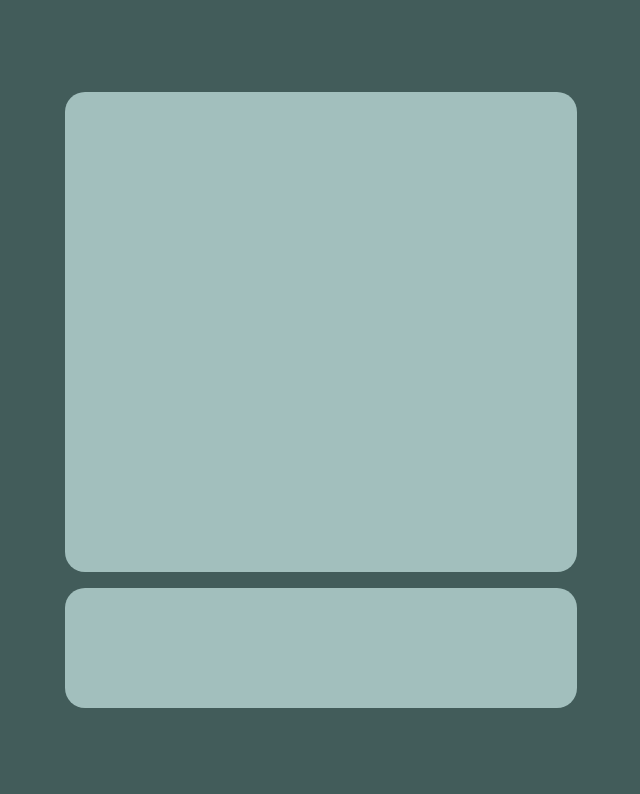
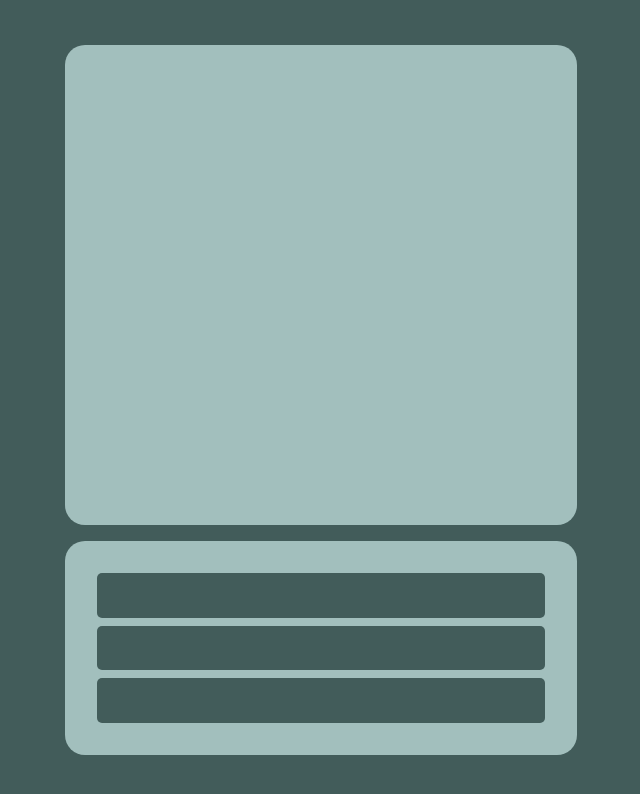
Before and after one commit to JBrusco27/miniproyecto, a plain HTML site: page index.html in a window 1280 px wide. Shown: the whole page, without its empty margins (319-959 px from the left). Drawn offline with Linux system fonts and the light colour scheme.

Commit message:
Agrego campo para los datos de los buses

```diff
--- a/index.html
+++ b/index.html
@@ -19,6 +19,12 @@
                 <div class="bus">
 
                 </div>
+                <div class="bus">
+
+                </div>
+                <div class="bus">
+
+                </div>
             </div>
         </section>
         <footer></footer>
--- a/style.css
+++ b/style.css
@@ -25,7 +25,7 @@ body{
     justify-content: center;
 }
 
-.container *{
+.container .form-div,.buses-div{
     margin: 0.5rem;
 }
 
@@ -37,9 +37,17 @@ body{
 }
 
 .buses-div{
+    box-sizing: border-box;
     background-color: var(--color-verde-claro);
     min-height:15vh;
     width: 40vw;
     border-radius: 20px;
+    padding: 1.5rem;
+}
 
+.bus{
+    height: 2.8rem;
+    margin: 0.5rem;
+    border-radius: 5px;
+    background-color:var(--color-verde-oscuro);
 }
```
